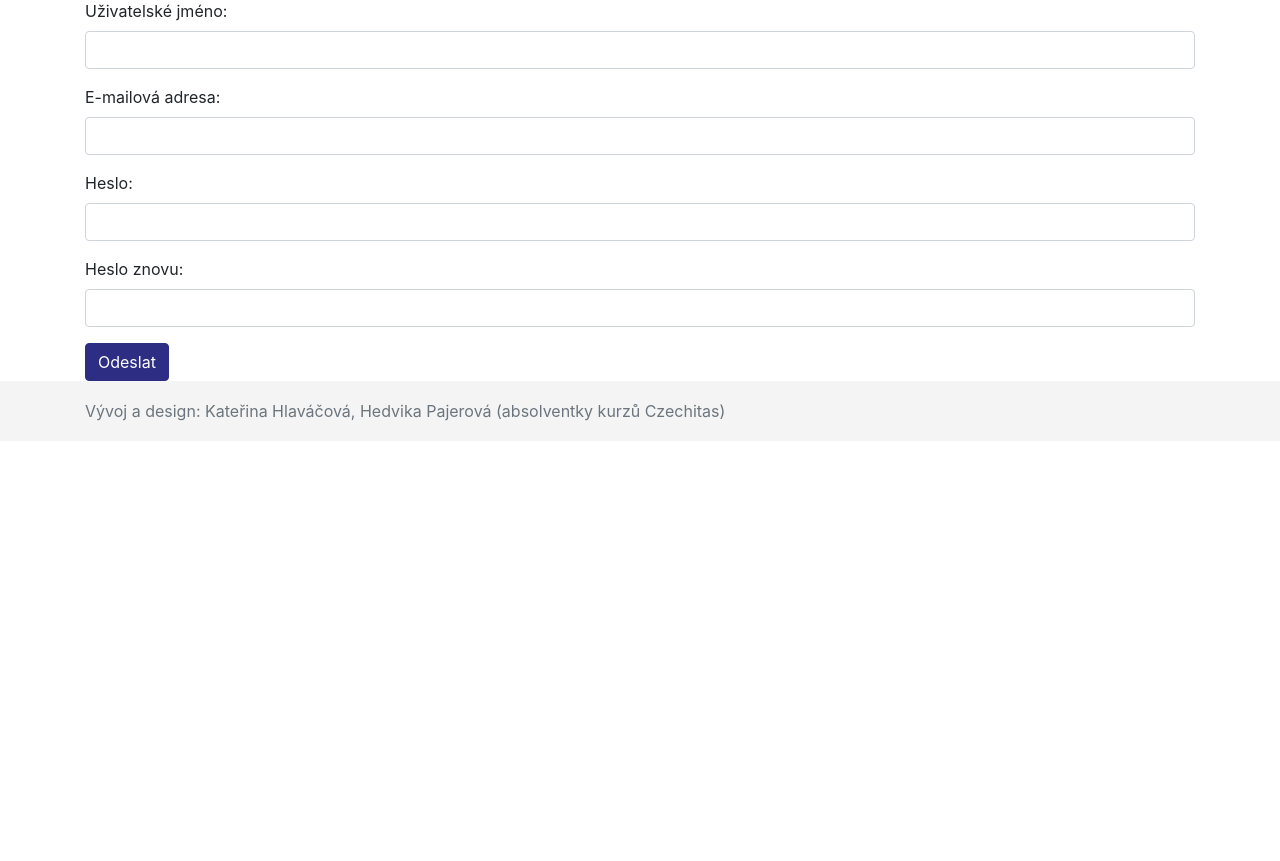
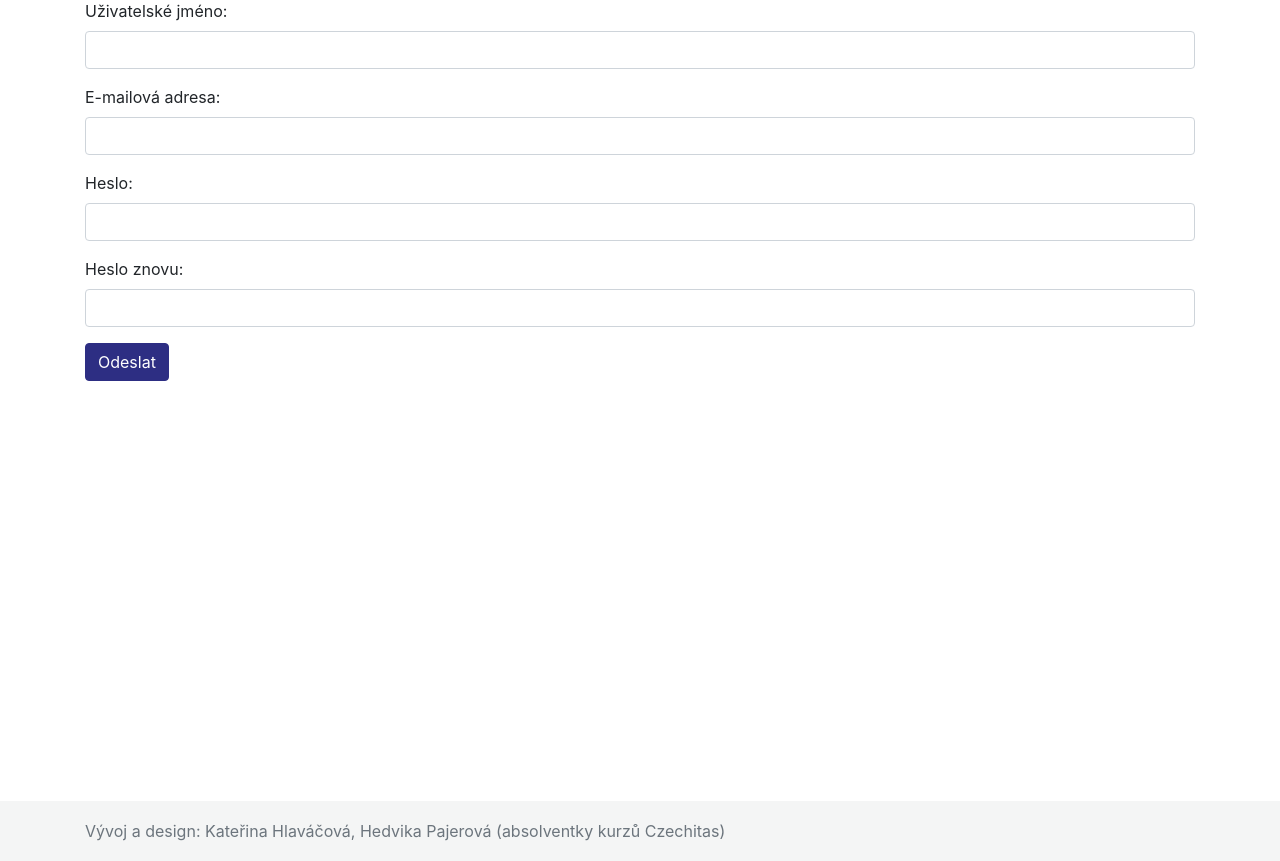
Before and after one commit to Hedwika/Czechitas-Data-Games, a Django app: page /registrace/ in a window 1280 px wide. Shown: the part 79-940 px from the top of the page. Run offline with Django 3.2, Linux system fonts and the light colour scheme; parts of the project's set-up code (start-up, migrations or seed data) failed here and were passed over.

Commit message:
Footer fixed to bottom of the screen

```diff
--- a/static/css/main.css
+++ b/static/css/main.css
@@ -29,9 +29,8 @@ table th {
 
 /* #dee2e6 - světlejší, já jsem dohledala #B4B7B9 */
 
-table tr:nth-child(odd)
-{background-image: linear-gradient(
-180deg, rgba(147, 149, 152, 0.1), rgba(147, 149, 152, 0.1));
+table tr:nth-child(odd) {
+    background-color: #F4F5F5;
 }
 
 .table td, .table th {border-top: 0px}
@@ -46,10 +45,14 @@ background: #939598;
 }
 
 .footer {
-    position: relative;
+    position: fixed;
     bottom: 0;
     width: 100%;
     height: 60px;
     line-height: 60px;
-    background-image: linear-gradient(180deg, rgba(147, 149, 152, 0.1), rgba(147, 149, 152, 0.1));
+    background-color: #F4F5F5;
 }
+
+.container {
+    padding-bottom: 80px;
+}
--- a/web/templates/web/base.html
+++ b/web/templates/web/base.html
@@ -32,10 +32,11 @@
 
     {% block js %}
     {% endblock %}
-    <footer class="footer">
+    <footer class="footer fixed-bottom">
         <div class="container">
             <span class="text-muted">
-              Vývoj a design: Kateřina Hlaváčová, Hedvika Pajerová (absolventky kurzů Czechitas)
+              Vývoj a design: Kateřina Hlaváčová,
+              <a class="text-muted" href="https://www.linkedin.com/in/hedvika-pajerova/">Hedvika Pajerová</a> (absolventky kurzů Czechitas)
             </span>
         </div>
     </footer>
```
